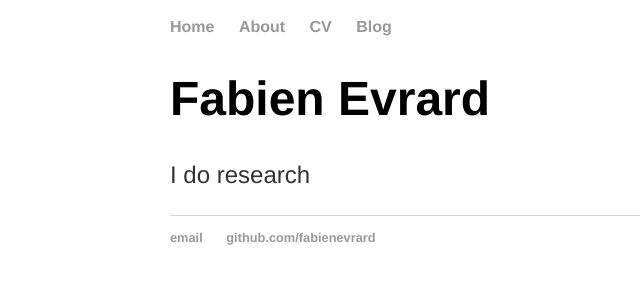
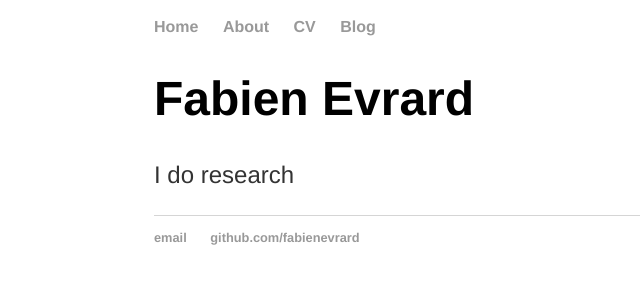
Before and after one commit to fabienevrard/fabienevrard.github.io, a Jekyll site: the page built from index.html, in a window 1280 px wide. Shown: the top 300 px of the page, without its empty margins (86-726 px from the left). Built offline with Jekyll 4.4.1, drawn with Linux system fonts in a browser that asks for light colours.

Commit message:
Update main.css

```diff
--- a/css/main.css
+++ b/css/main.css
@@ -1,6 +1,6 @@
 body {
   font-family: Helvetica, sans-serif;
-  max-width: 768px;
+  max-width: 800px;
   margin: 0 auto; /*this will cause the div to be in the center*/
 }
 
```
